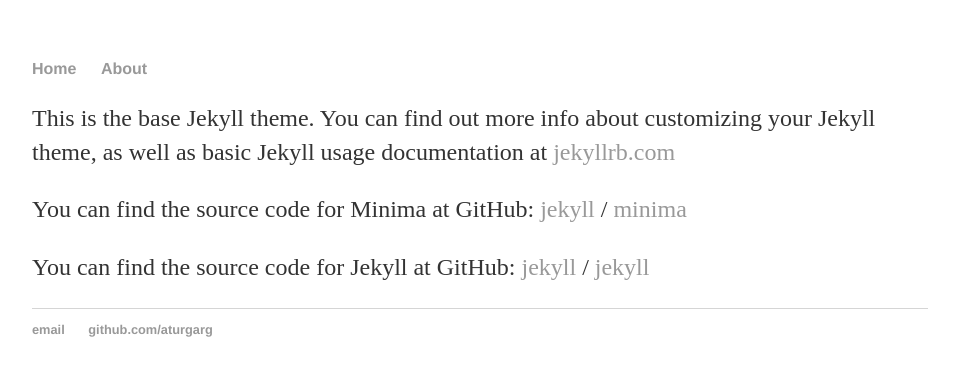
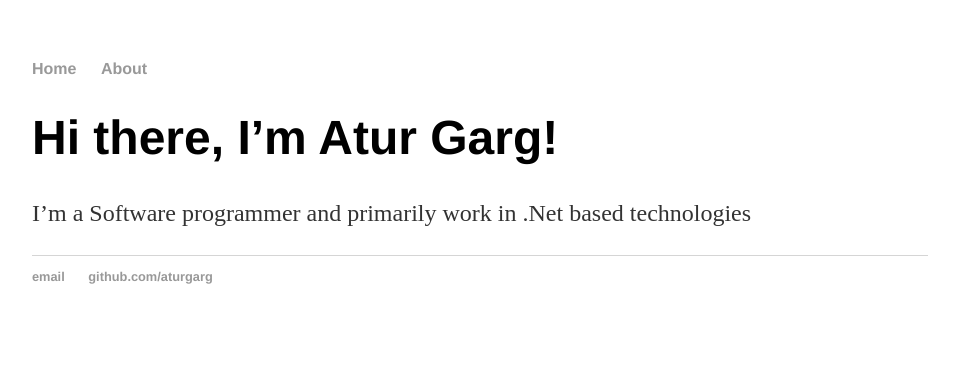
Before and after one commit to aturgarg/aturgarg.github.io, a Jekyll site: the page built from about.md, in a window 1280 px wide. Shown: the top 376 px of the page, without its empty margins (160-1119 px from the left). Built offline with Jekyll 4.4.1, drawn with Linux system fonts in a browser that asks for light colours.

Commit message:
trying fix-1 for built failure

```diff
--- a/_config.yml
+++ b/_config.yml
@@ -24,7 +24,7 @@
 #twitter_username: jekyllrb
 #github_username:  jekyll
 
-name: Atur Garg
+#name: Atur Garg
 
 # Build settings
 markdown: kramdown
--- a/about.md
+++ b/about.md
@@ -4,15 +4,7 @@
 permalink: /about/
 ---
 
-This is the base Jekyll theme. You can find out more info about customizing your Jekyll theme, as well as basic Jekyll usage documentation at [jekyllrb.com](https://jekyllrb.com/)
+Hi there, I'm Atur Garg!
+========================
 
-You can find the source code for Minima at GitHub:
-[jekyll][jekyll-organization] /
-[minima](https://github.com/jekyll/minima)
-
-You can find the source code for Jekyll at GitHub:
-[jekyll][jekyll-organization] /
-[jekyll](https://github.com/jekyll/jekyll)
-
-
-[jekyll-organization]: https://github.com/jekyll
+I'm a Software programmer and primarily work in .Net based technologies
```
Also changed, not shown: index.md (+0 -3 lines).
